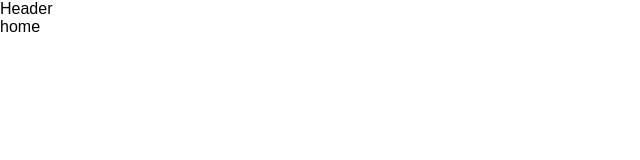
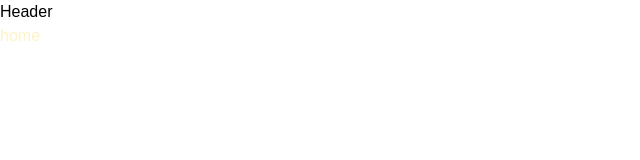
Before and after one commit to cjinhuo/morse, a React app: page / in a window 1280 px wide. Shown: the top 160 px of the page, without its empty margins (0-640 px from the left). Built offline with nearby package versions, Linux system fonts and the light colour scheme; the HTML template or start-up script is replaced by a standard one.

Commit message:
feat: add tailwindcss

```diff
--- a/package.json
+++ b/package.json
@@ -27,6 +27,7 @@
     "@types/dagre": "^0.7.52",
     "@types/react": "^18.3.3",
     "@types/react-dom": "^18.3.0",
+    "tailwindcss": "^3.4.4",
     "typescript": "^5.4.2"
   }
 }
--- /dev/null
+++ b/postcss.config.cjs
@@ -0,0 +1,5 @@
+module.exports = {
+  plugins: {
+    tailwindcss: {},
+  },
+};
--- a/src/App.css
+++ b/src/App.css
@@ -1,4 +1,7 @@
 @import '../node_modules/modern-normalize/modern-normalize.css';
+@tailwind base;
+@tailwind components;
+@tailwind utilities;
 
 html, body, #root {
   width: 100%;
--- a/src/pages/home/home.tsx
+++ b/src/pages/home/home.tsx
@@ -1,3 +1,3 @@
 export default function Home() {
-  return <div>home</div>
+  return <div className='text-amber-100'>home</div>
 }
--- /dev/null
+++ b/tailwind.config.js
@@ -0,0 +1,8 @@
+/** @type {import('tailwindcss').Config} */
+module.exports = {
+  content: ['./src/**/*.{html,js,ts,jsx,tsx}'],
+  theme: {
+    extend: {},
+  },
+  plugins: [],
+};
```
Also changed, not shown: 1 other file (tests, documents, lock files or other folders).
